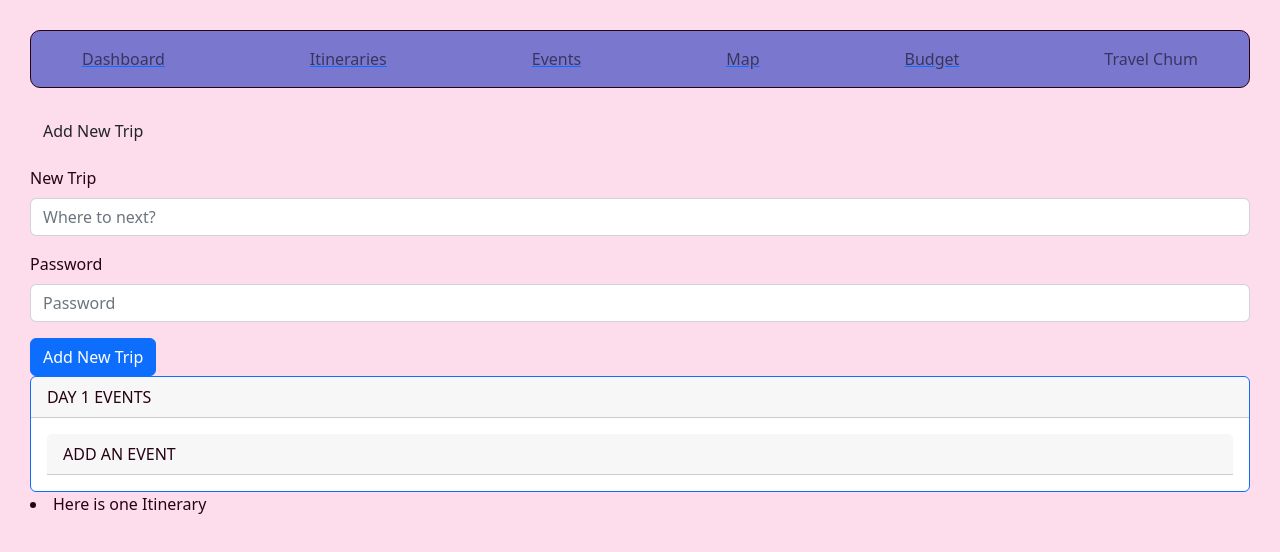
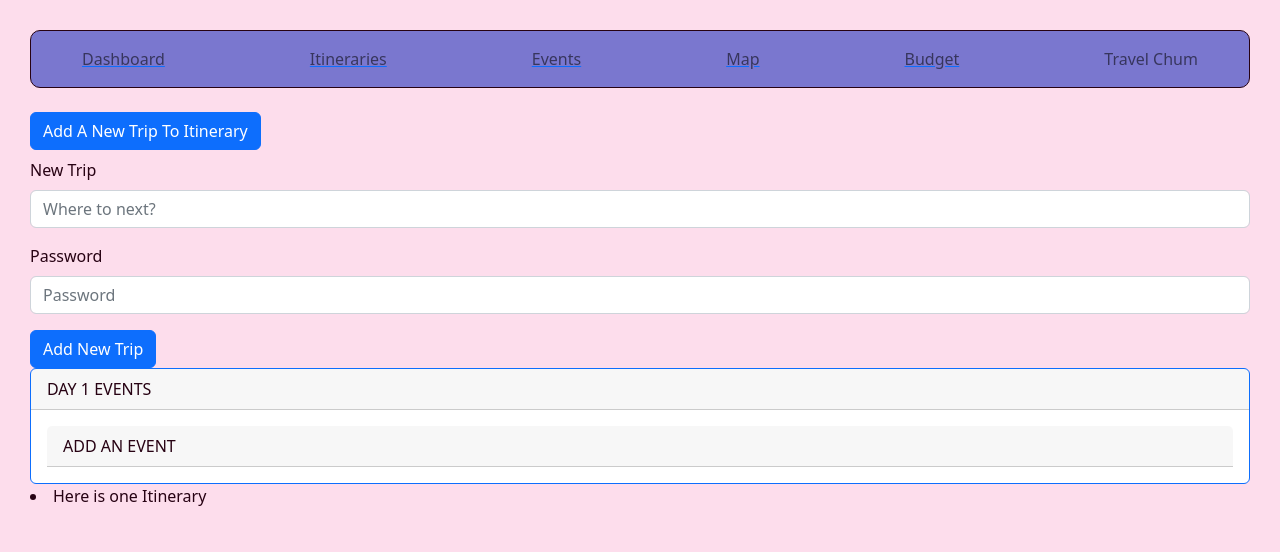
Before and after one commit to yumejensen/greenfield-budget-planner, a React app: page /itineraries in a window 1280 px wide. Shown: the top 552 px of the page. Built offline with nearby package versions, Linux system fonts and the light colour scheme.

Commit message:
AddTripButton Shows form

```diff
--- a/src/client/components/itinerary-components/AddTripButton.jsx
+++ b/src/client/components/itinerary-components/AddTripButton.jsx
@@ -3,8 +3,8 @@ import Button from 'react-bootstrap/Button';
 
 function AddTripButton({ onClick }) {
   return (
-    <Button variant="AddTrip" className="mb-3" onClick={onClick}>
-      Add New Trip
+    <Button primary="AddTrip" onClick={onClick} className="mb-2">
+      Add A New Trip To Itinerary
     </Button>
   )
 }
```
